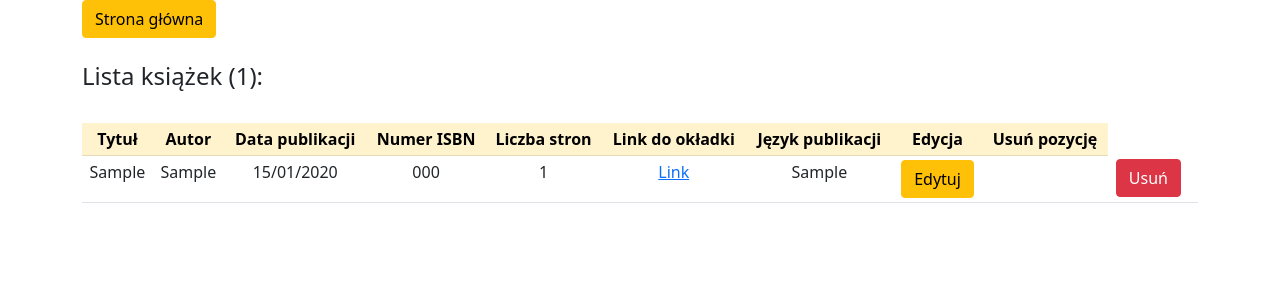
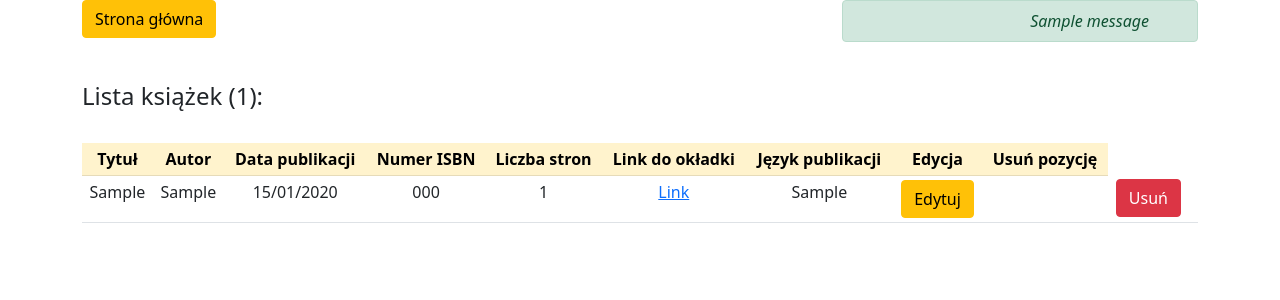
Before and after one commit to KosziDrimi/BooksApp, a Django app: page /book_list/ in a window 1280 px wide. Shown: the top 300 px of the page. Run offline with Django 3.2, Linux system fonts and the light colour scheme; tables that the repository leaves empty hold one stand-in row (values such as "Sample post"); one stand-in notice (Sample message) is shown.

Commit message:
checking if the book exists added

```diff
--- a/books/templates/books/book_list.html
+++ b/books/templates/books/book_list.html
@@ -10,9 +10,20 @@
   <body>
 
     <div class="container">
+      <div class="row mb-4">
+        <div class="col-md-8">
+          <a href = "{% url 'index' %}" class="btn btn-warning">Strona główna</a>
+        </div>
+        <div class="col-md-4">
+            {% for message in messages %}
+            <div class="alert {{ message.tags }} alert-dismissible py-2 text-end" role="alert">
+                <span class="fst-italic">{{ message }}</span>
+            </div>
+            {% endfor %}
+        </div>
+      </div>
 
-      <a href = "{% url 'index' %}" class="btn btn-warning">Strona główna</a><br>
-      <br>
+
       <h4>Lista książek ({{ page_obj.paginator.count }}):</h4>
       <br>
       <table class="table table-sm" style="max-width: 100rem;">
--- a/books/views.py
+++ b/books/views.py
@@ -3,6 +3,8 @@ from django.views.generic import ListView
 from rest_framework import viewsets
 from django_filters.views import FilterView
 from django_filters.rest_framework import DjangoFilterBackend
+from django.core.exceptions import ObjectDoesNotExist
+from django.contrib import messages
 import requests
 from datetime import datetime
 
@@ -43,7 +45,13 @@ def add(request):
         form = BookForm(request.POST)
 
         if form.is_valid():
-            form.save()
+            isbn = form.cleaned_data['numer_isbn']
+            try:
+                Book.objects.filter(numer_isbn=isbn).get()
+                messages.warning(request, "Pozycja o tym numerze ISBN już widnieje w bazie.")
+            except ObjectDoesNotExist:
+                form.save()
+
             return redirect('list')
 
     else:
```
Also changed, not shown: myproject/settings.py (+10 -0 lines).
